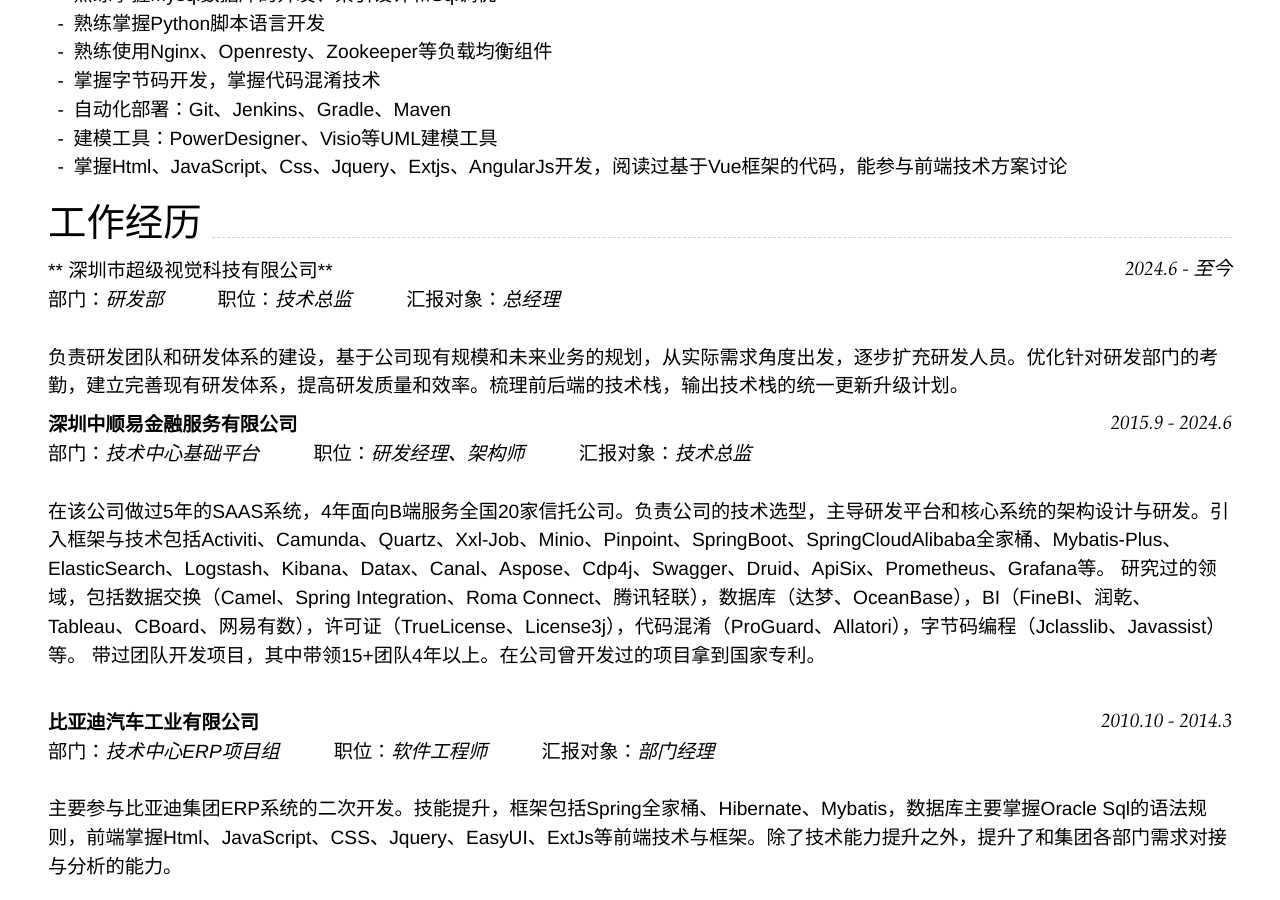
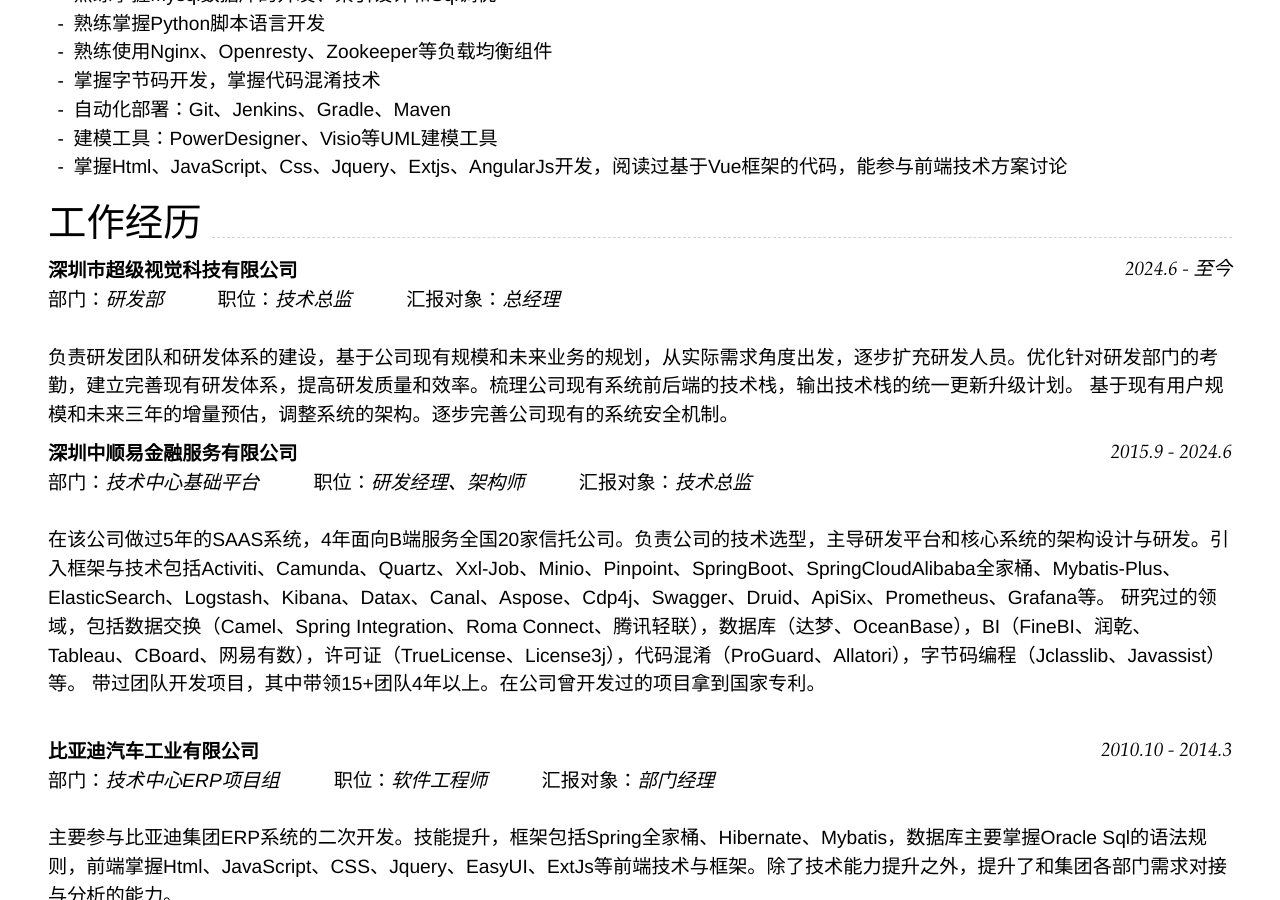
Before and after one commit to yuanCodeLab/cv, a Jekyll site: the page built from index.md, in a window 1280 px wide and 900 px high, scrolled down 816 px. Built offline with Jekyll 4.4.1, drawn with Linux system fonts in a browser that asks for light colours; nearby versions of some CDN libraries.

Commit message:
Update index.md

```diff
--- a/index.md
+++ b/index.md
@@ -46,9 +46,10 @@ Supported arguments:
 
 ## 工作经历
 
-### ** 深圳市超级视觉科技有限公司** `2024.6 - 至今`
+### **深圳市超级视觉科技有限公司** `2024.6 - 至今`
 部门：_研发部_ &emsp; &emsp; 职位：_技术总监_    &emsp; &emsp; 汇报对象：_总经理_  <br><br>
-负责研发团队和研发体系的建设，基于公司现有规模和未来业务的规划，从实际需求角度出发，逐步扩充研发人员。优化针对研发部门的考勤，建立完善现有研发体系，提高研发质量和效率。梳理前后端的技术栈，输出技术栈的统一更新升级计划。
+负责研发团队和研发体系的建设，基于公司现有规模和未来业务的规划，从实际需求角度出发，逐步扩充研发人员。优化针对研发部门的考勤，建立完善现有研发体系，提高研发质量和效率。梳理公司现有系统前后端的技术栈，输出技术栈的统一更新升级计划。
+基于现有用户规模和未来三年的增量预估，调整系统的架构。逐步完善公司现有的系统安全机制。
 
 ### **深圳中顺易金融服务有限公司** `2015.9 - 2024.6`
 
```
